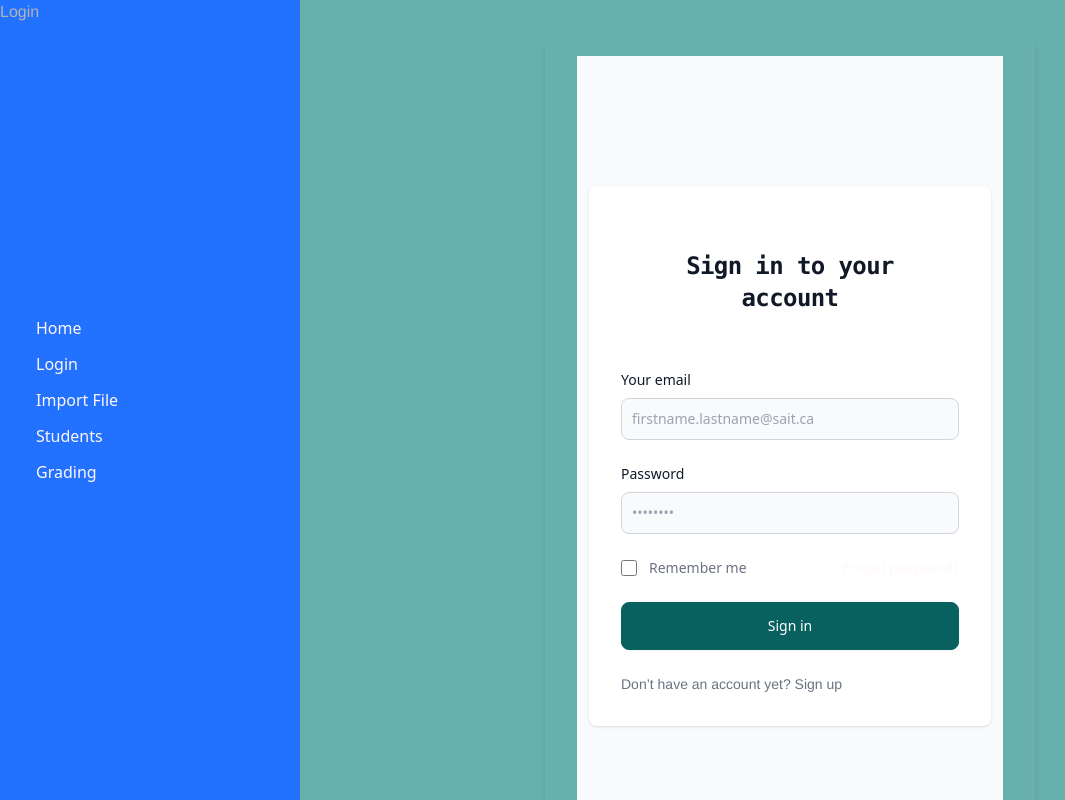
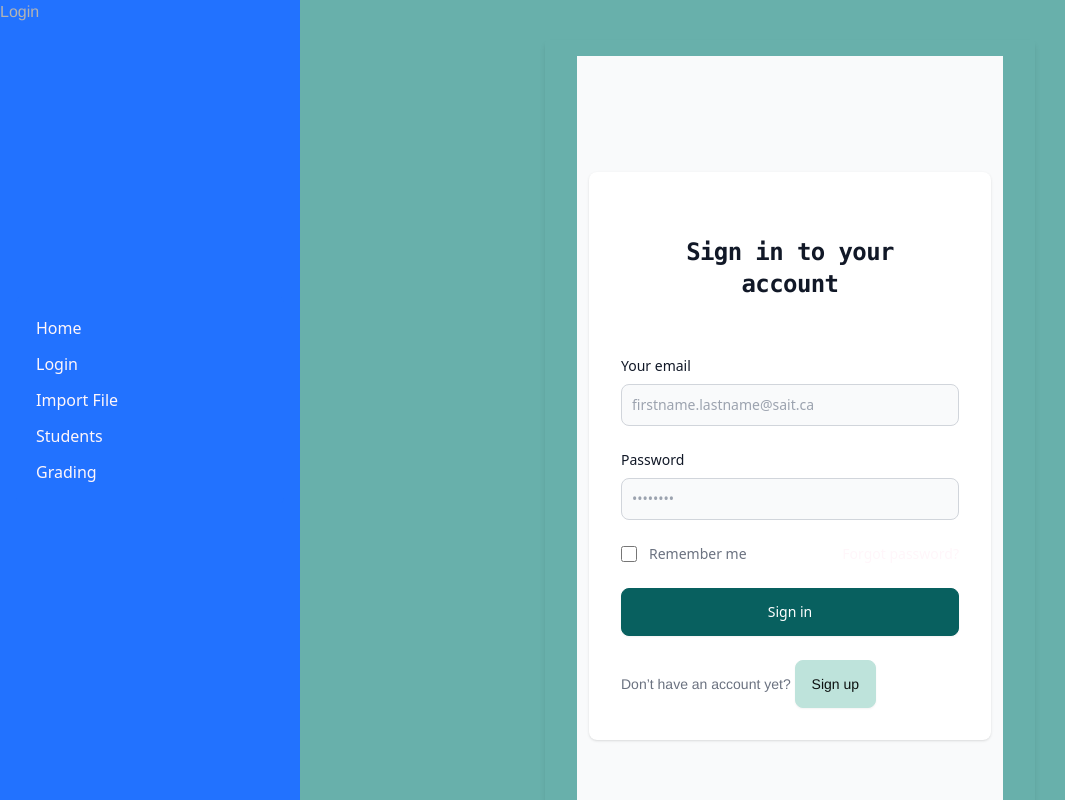
Before and after one commit to JinPlanter/Pharma-Assist, a Next.js app: page /dashboard in a window 1280 px wide. Shown: the whole page, without its empty margins (0-1065 px from the left). Built offline with nearby package versions, Linux system fonts and the light colour scheme; what pdfmake would draw is missing.

Commit message:
styled Sign up button

```diff
--- a/app/Login/page.js
+++ b/app/Login/page.js
@@ -126,7 +126,7 @@ export default function LoginPage() {
                       Don’t have an account yet?{" "}
                       <a
                         href="#"
-                        className="font-medium text-primary-600 hover:underline dark:text-primary-500"
+                        className="btn btn-neutral font-medium text-primary-600 hover:underline dark:text-primary-500"
                       >
                         Sign up
                       </a>
```
